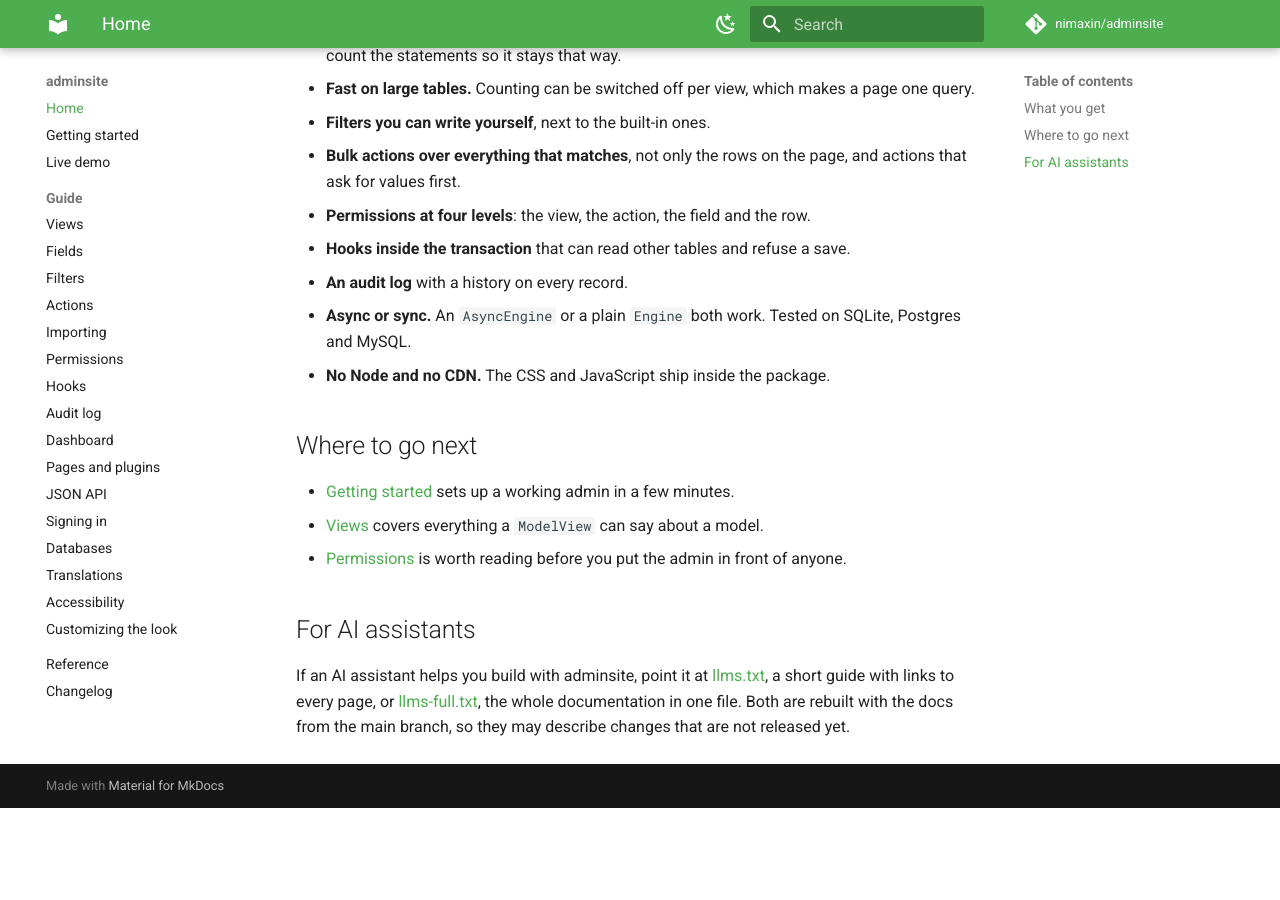
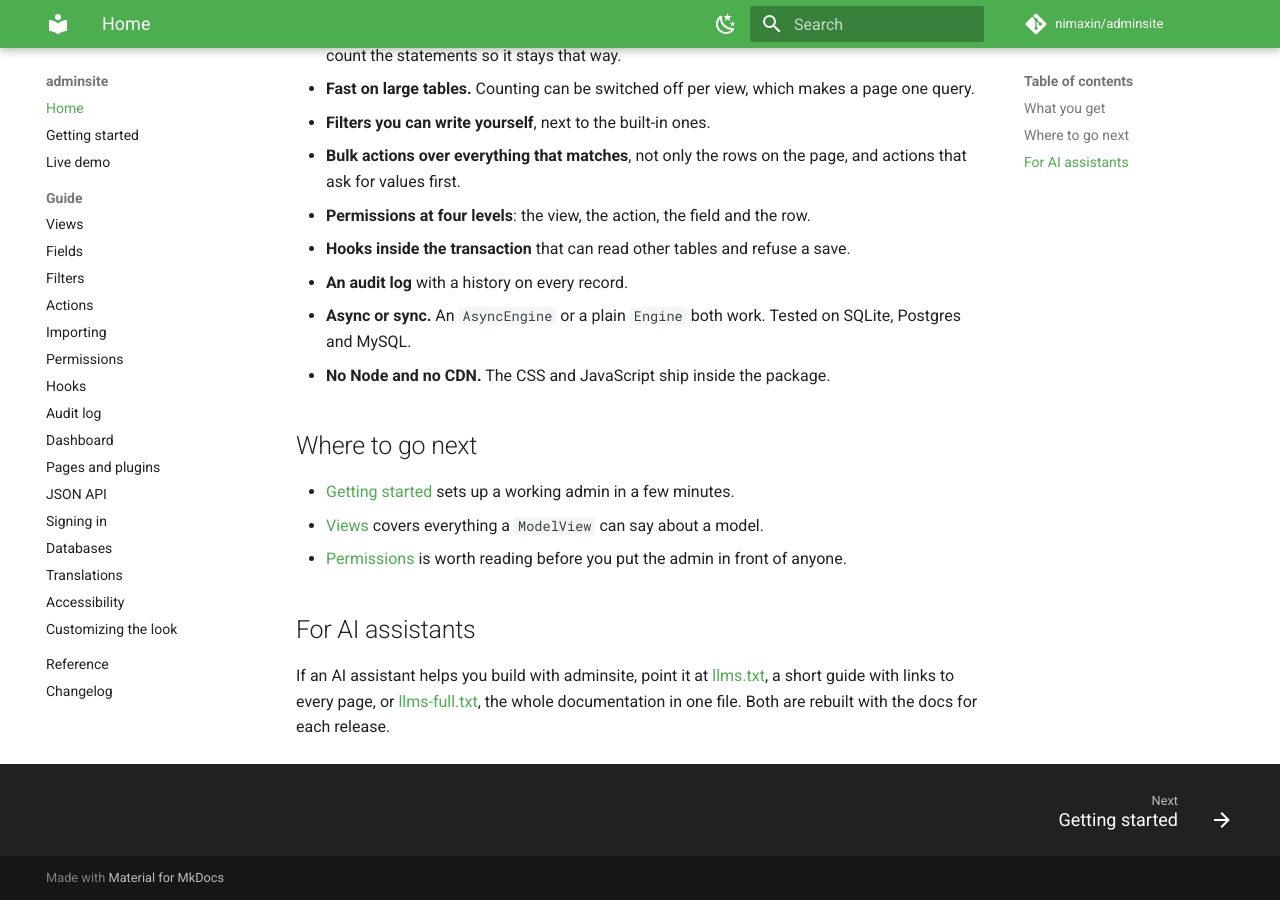
Before and after one commit to nimaxin/adminsite, an MkDocs documentation site: the page built from docs/index.md, in a window 1280 px wide and 900 px high, scrolled down 948 px. Built offline with MkDocs 1.6.1 and Material for MkDocs 9.7.7, drawn with Linux system fonts in a browser that asks for light colours; comment, search, counter and statistics services are not loaded; before the commit the page ends 1756 px from its top, so only the background shows below that.

Commit message:
docs: publish the docs with each release, add next-page and edit links, linked tabs and the docs rules

```diff
--- a/docs/index.md
+++ b/docs/index.md
@@ -59,5 +59,4 @@
 If an AI assistant helps you build with adminsite, point it at
 [llms.txt](https://nimaxin.github.io/adminsite/llms.txt), a short guide with links to every page,
 or [llms-full.txt](https://nimaxin.github.io/adminsite/llms-full.txt), the whole documentation in
-one file. Both are rebuilt with the docs from the main branch, so they may describe changes that
-are not released yet.
+one file. Both are rebuilt with the docs for each release.
--- a/mkdocs.yml
+++ b/mkdocs.yml
@@ -25,7 +25,10 @@
         icon: material/weather-sunny
         name: Switch to light mode
   features:
+    - content.action.edit
     - content.code.copy
+    - content.tabs.link
+    - navigation.footer
     - navigation.sections
     - navigation.top
     - search.suggest
```
Also changed, not shown: AGENTS.md (+19 -1 lines), 1 other file.
